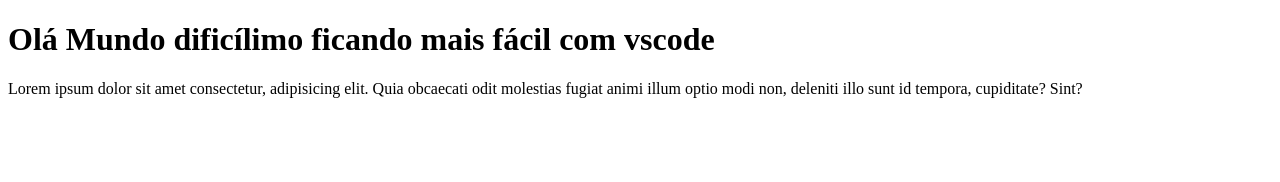
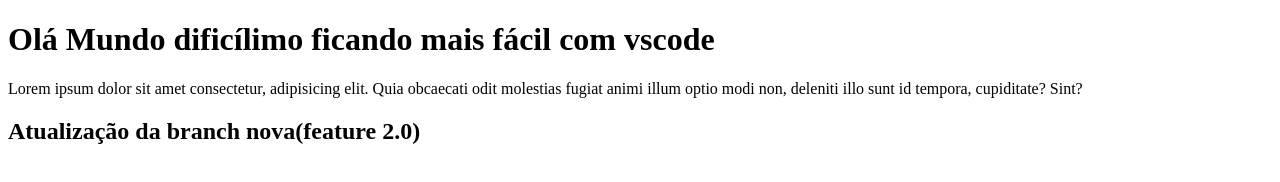
Before and after one commit to marciafelicio/teste-vscode, a plain HTML site: page index.html in a window 1280 px wide. Drawn offline with Linux system fonts and the light colour scheme.

Commit message:
atualização branch nova

```diff
--- a/index.html
+++ b/index.html
@@ -7,7 +7,8 @@
 </head>
 <body>
     <h1>Olá Mundo dificílimo ficando mais fácil com vscode</h1>
-    <p>Lorem ipsum dolor sit amet consectetur, adipisicing elit. Quia obcaecati odit molestias fugiat animi illum optio modi non, deleniti illo sunt id tempora,  cupiditate? Sint?  </p>
+     <p>Lorem ipsum dolor sit amet consectetur, adipisicing elit. Quia obcaecati odit molestias fugiat animi illum optio modi non, deleniti illo sunt id tempora,  cupiditate? Sint?  </p>
+    <h2>Atualização da branch nova(feature 2.0)</h2>
 </body>
 
 </html>
```
